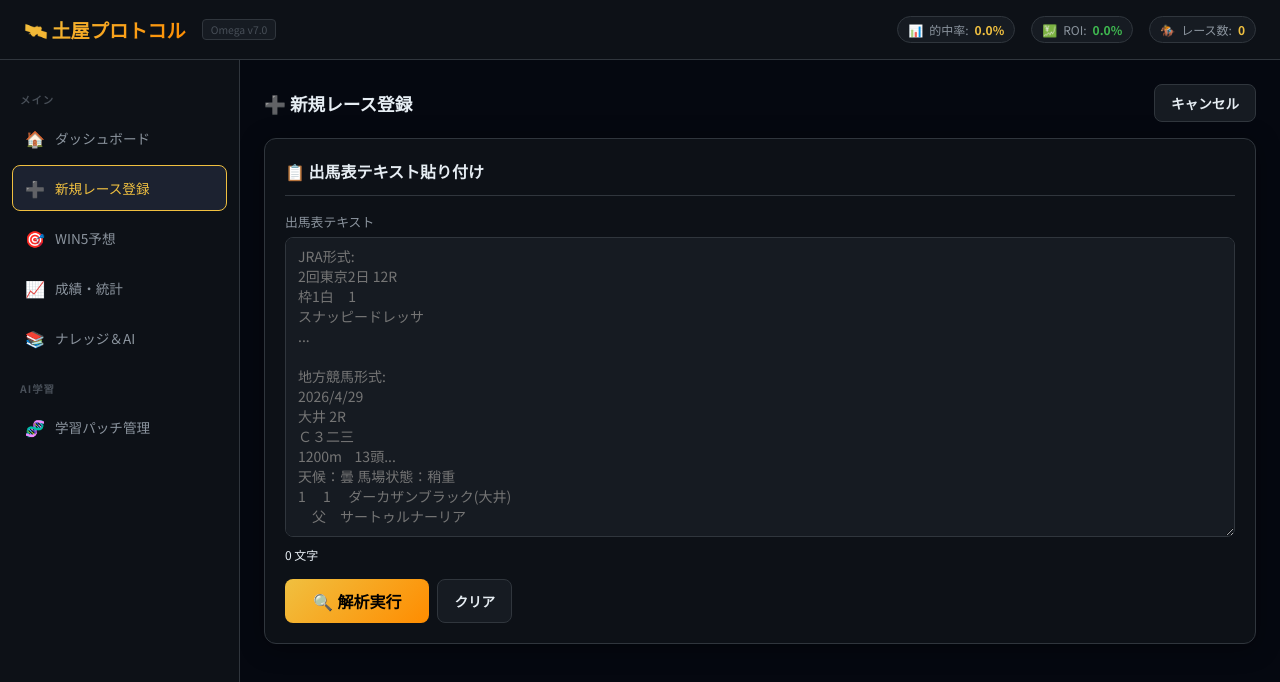
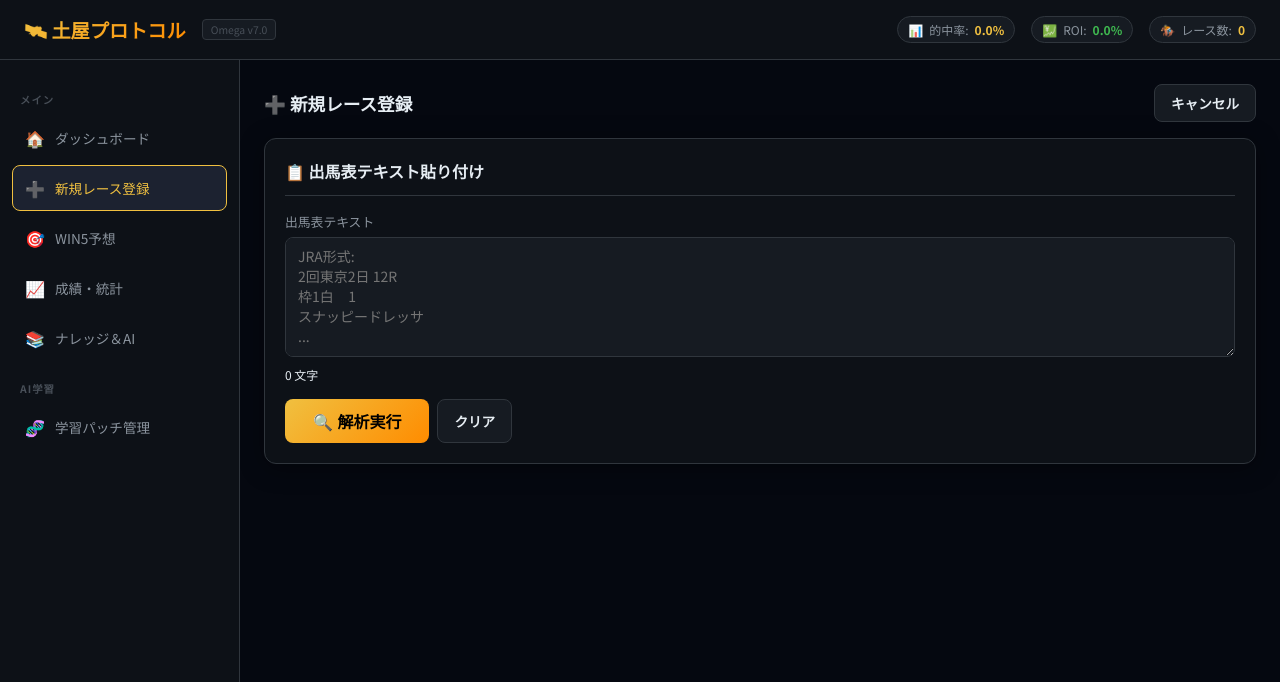
Before and after one commit to tsuppin/uma, a Next.js app: page / in a window 1280 px wide. Both pictures are taken after a click on the element "➕ 新規レース登録". Shown: the top 682 px of the page. Built offline with nearby package versions, Linux system fonts and the light colour scheme.

Commit message:
style: 新規レース登録画面の出馬表テキスト貼り付けエリアの最小高さを3分の2（200px）に縮小

```diff
--- a/app/components/RaceForm.tsx
+++ b/app/components/RaceForm.tsx
@@ -106,7 +106,7 @@ export default function RaceForm({ onSubmit, onCancel }: {
             <label className="form-label" htmlFor="paste-text">出馬表テキスト</label>
             <textarea
               id="paste-text"
-              className="form-textarea min-h-300 mono fs-sm"
+              className="form-textarea min-h-200 mono fs-sm"
               value={pasteText}
               onChange={e => { setPasteText(e.target.value); setParseError(""); }}
               placeholder={"JRA形式:\n2回東京2日 12R\n枠1白\t1\nスナッピードレッサ\n...\n\n地方競馬形式:\n2026/4/29\n大井 2R\nＣ３二三\n1200m    13頭...\n天候：曇 馬場状態：稍重\n1\t1\tダーカザンブラック(大井)\n　父　サートゥルナーリア\n..."}
```
